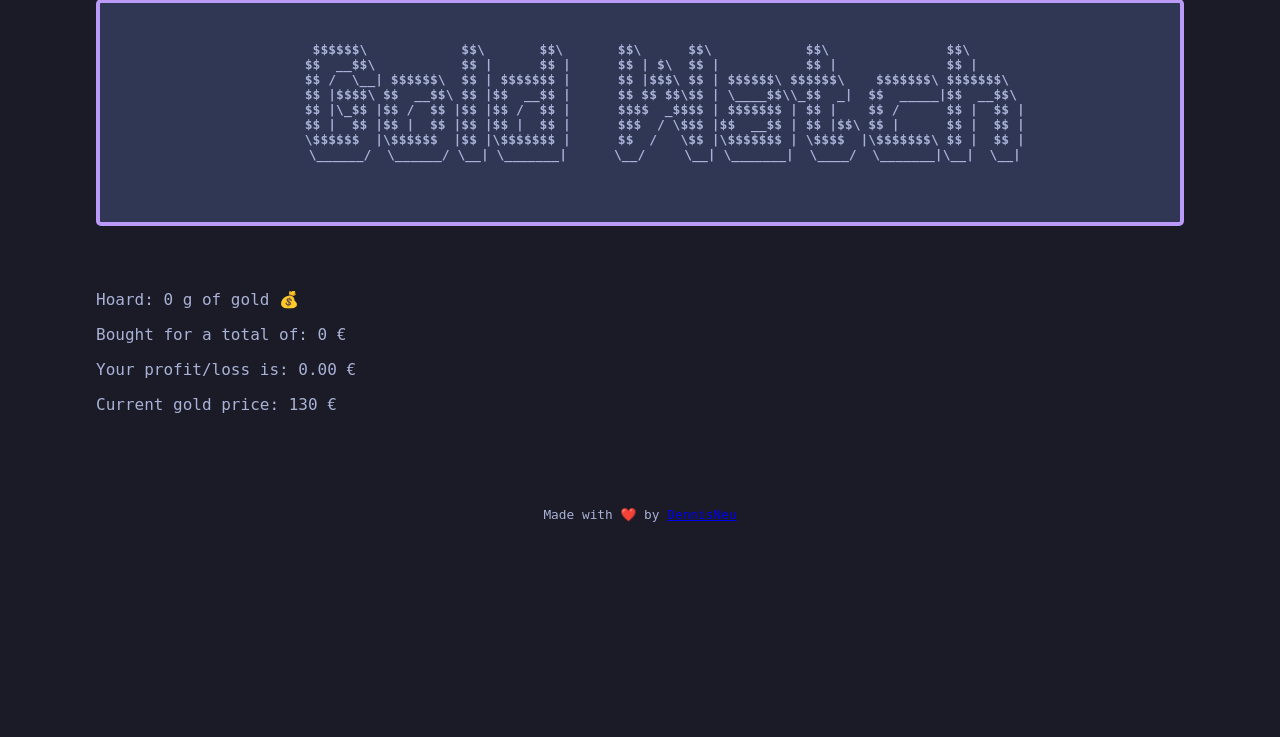
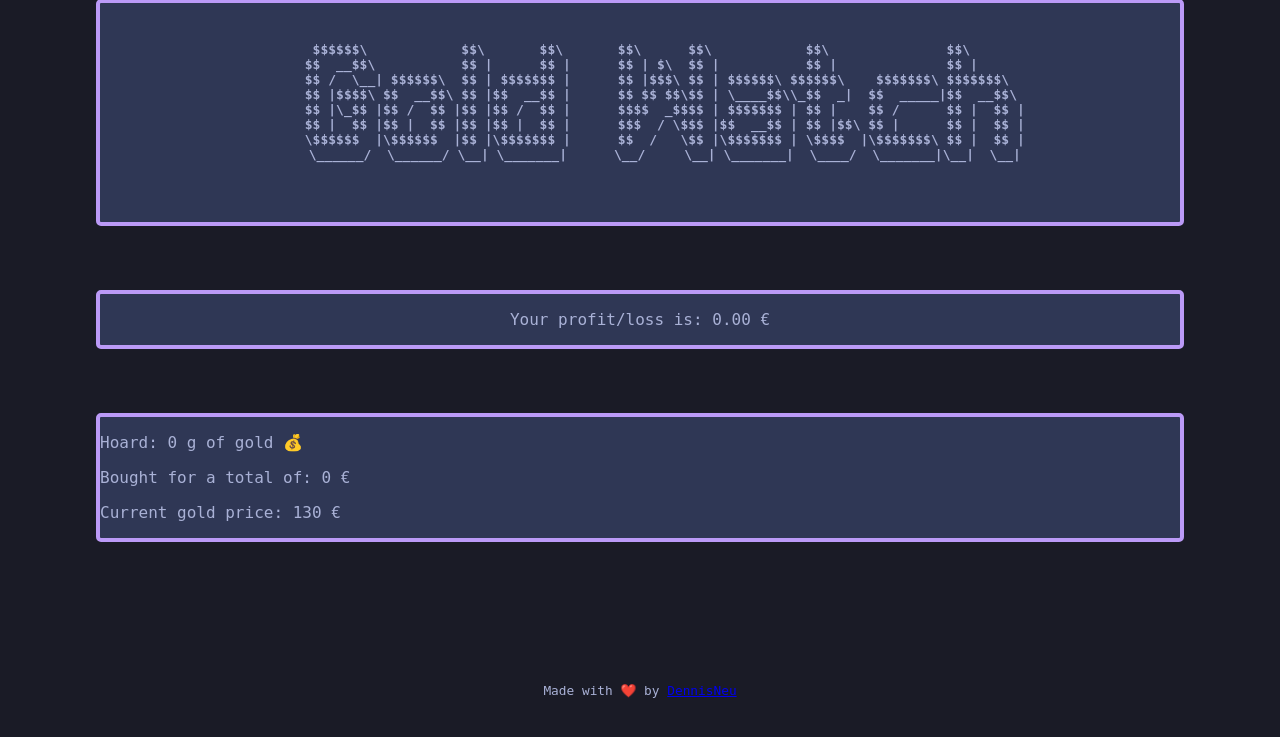
Before and after one commit to DennisNeu/goldwatch, a Django app: page / in a window 1280 px wide. Shown: the part 46-783 px from the top of the page. Run offline with Django 5.2, Linux system fonts and the light colour scheme; data that the repository does not hold is empty.

Commit message:
HTML and CSS

```diff
--- a/goldwatch/gold/static/style.css
+++ b/goldwatch/gold/static/style.css
@@ -68,3 +68,7 @@ footer {
     font-size: 0.8em;
     margin-top: 2rem;
 }
+
+#profit {
+    text-align: center;
+}
--- a/goldwatch/gold/templates/index.html
+++ b/goldwatch/gold/templates/index.html
@@ -29,11 +29,14 @@
 
                 </pre>
             </h1>
+            <section class="box" id="profit">
+                <p>Your profit/loss is: <span id="gold-worth">{{ calculation }}</span> €</p>
+            </section>
+            <section class="box" id="info">
             <p>Hoard: {{ total_gold_in_grams }} g of gold 💰</p>
             <p>Bought for a total of: {{ total_price }} €</p>
-            <p>Your profit/loss is: {{ calculation }} €</p>
             <p>Current gold price: {{ current_gold_price }} €</p>
-
+            </section>
         </main>
     </section>
     <footer>
```
